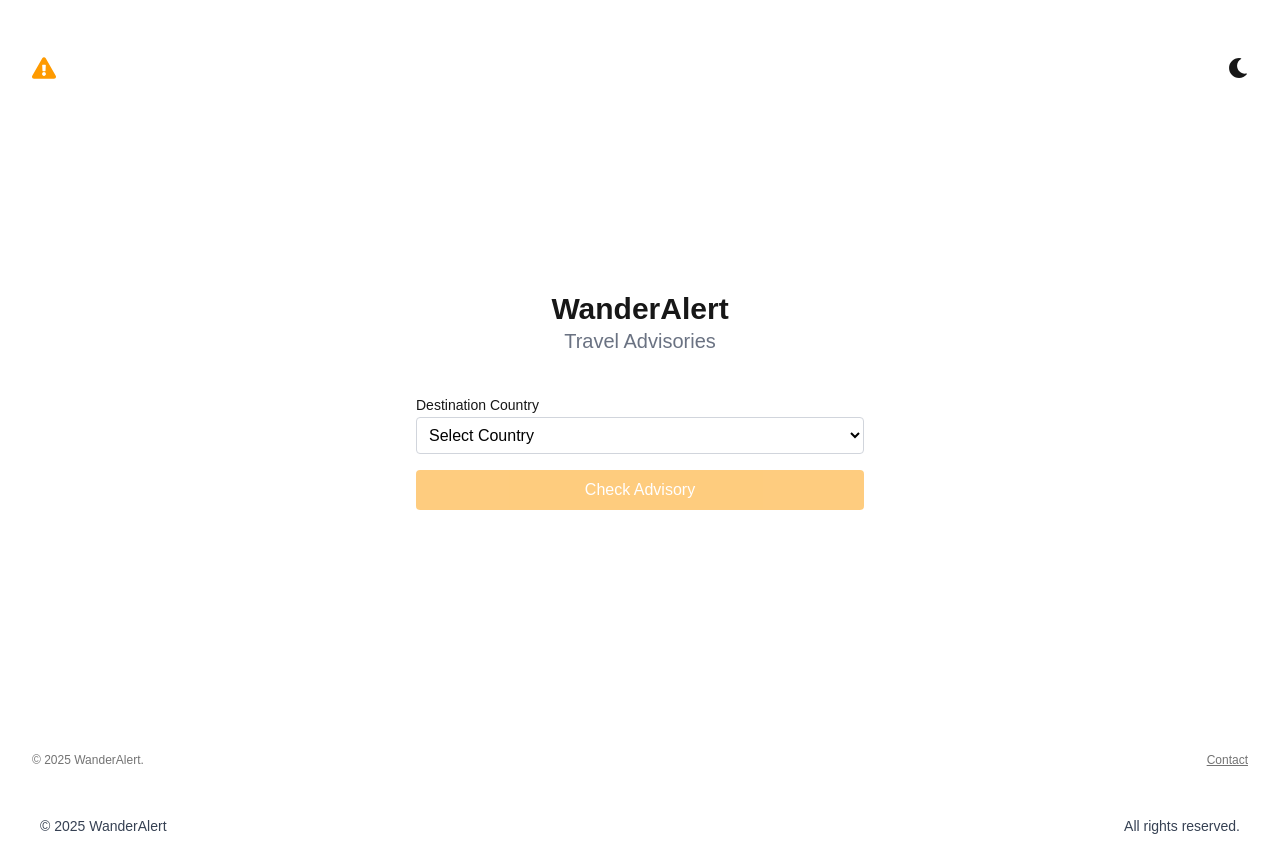
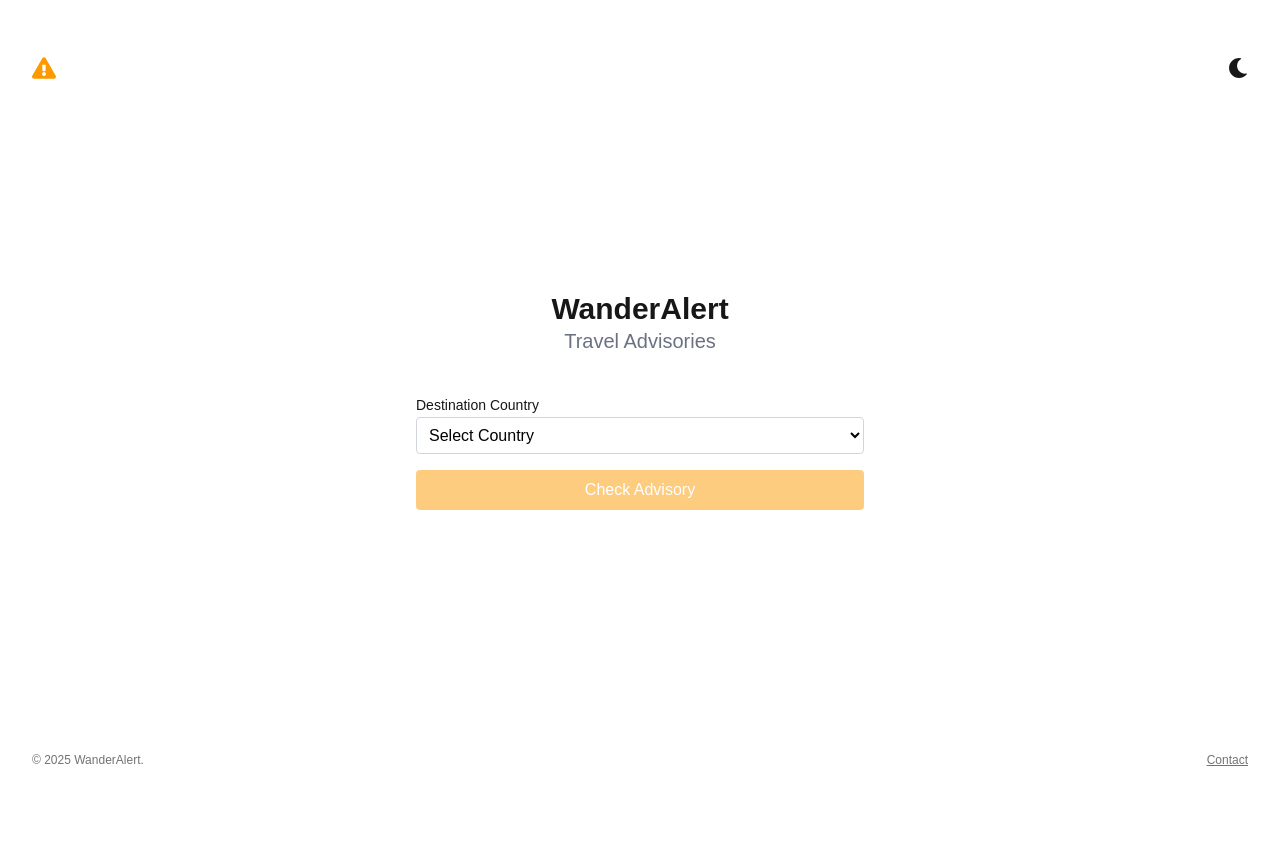
Before and after one commit to afigard/wanderalert, a Next.js app: page / in a window 1280 px wide. After the commit the page ends 800 px from the top, so only its background shows below. Built offline with nearby package versions, Linux system fonts and the light colour scheme.

Commit message:
🐛 Fix double footer

```diff
--- a/app/layout.tsx
+++ b/app/layout.tsx
@@ -36,10 +36,6 @@ export default function RootLayout({ children }: { children: ReactNode }) {
     <html lang="en">
       <body className="bg-white text-gray-900 flex flex-col min-h-screen">
         <div className="flex-grow">{children}</div>
-        <footer className="flex justify-between items-center text-sm text-gray-700 py-4 px-10">
-          <span>© {new Date().getFullYear()} WanderAlert</span>
-          <span>All rights reserved.</span>
-        </footer>
       </body>
     </html>
   );
```
